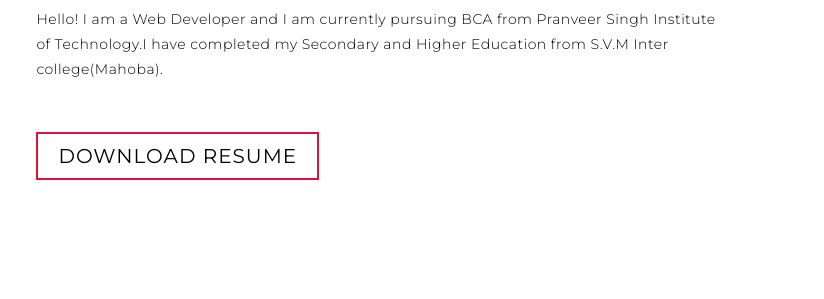
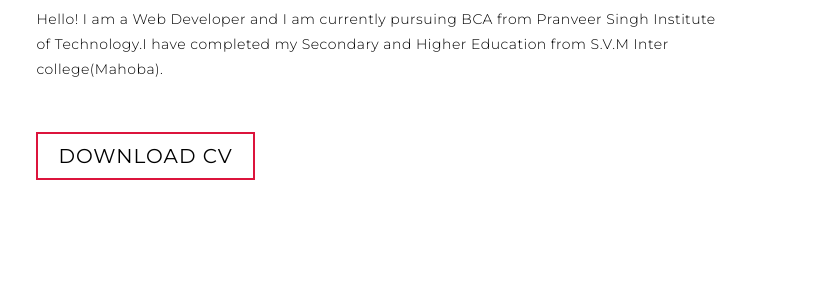
Before and after one commit to omgupta6388/Port_folio, a plain HTML site: page index.html in a window 1280 px wide. Shown: the part 2262-2561 px from the top of the page, 456-1280 px from the left. Drawn offline with Linux system fonts and the light colour scheme.

Commit message:
Update index.html

```diff
--- a/index.html
+++ b/index.html
@@ -95,7 +95,7 @@
         <p>Hello! I am a Web Developer and I am currently pursuing BCA from Pranveer Singh Institute of Technology.I have completed my Secondary and Higher Education from
           S.V.M Inter college(Mahoba).
         </p>
-        <a href="Om_Resume.pdf"class="cta">Download Resume</a>
+        <a href="Om_CV.pdf"class="cta">Download CV</a>
       </div>
     </div>
   </section>
```
